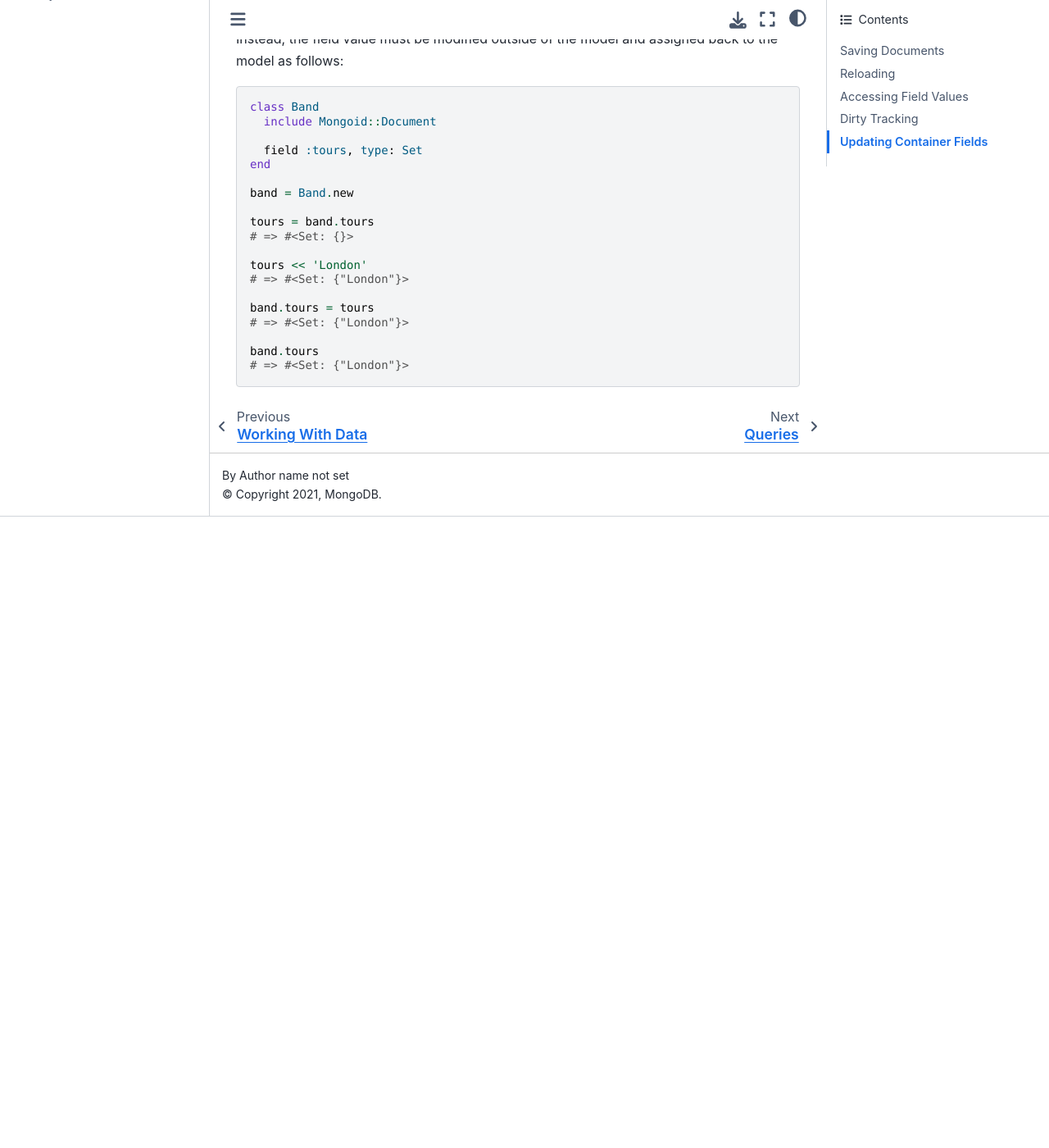
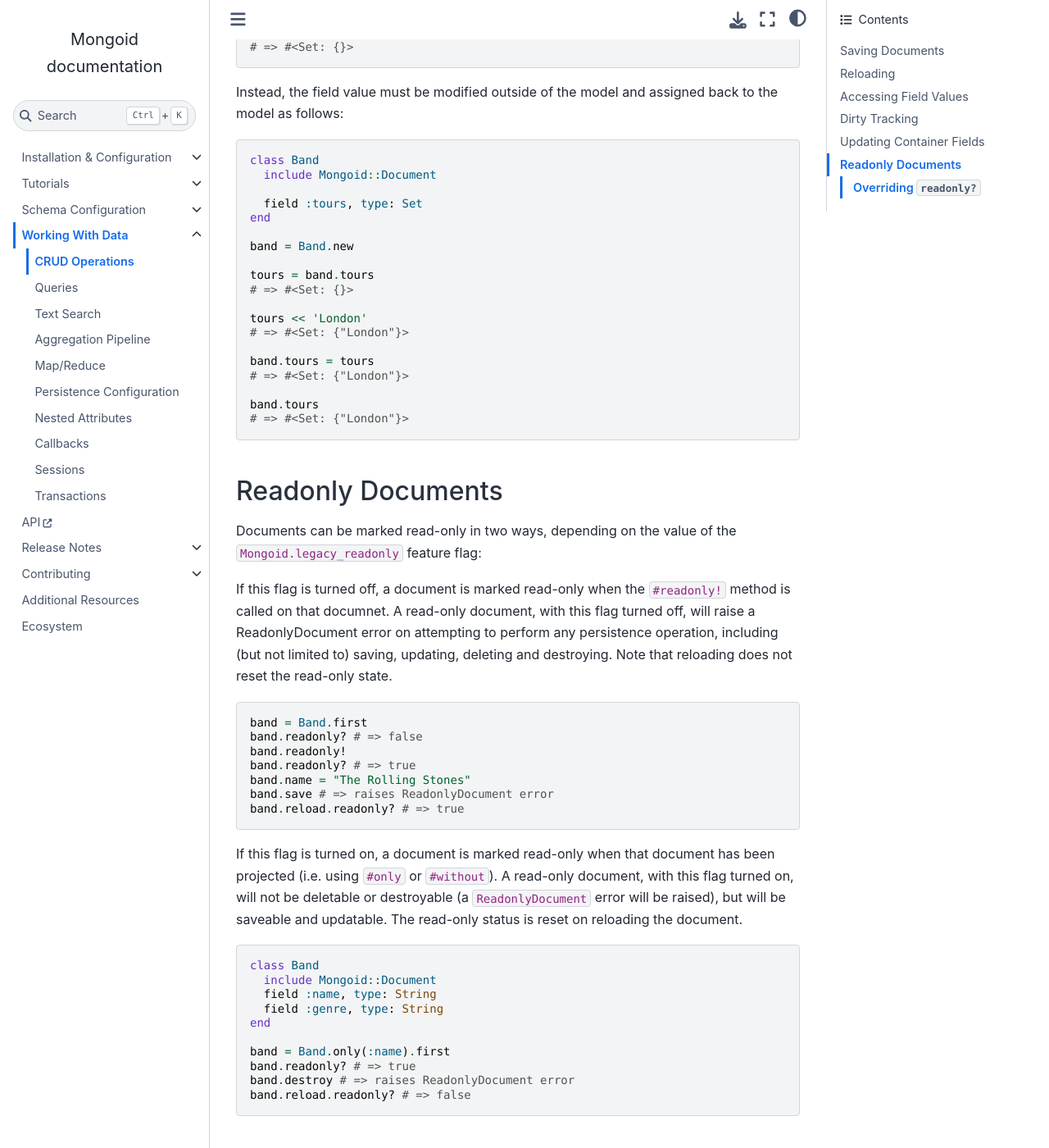
Before and after one commit to i80and/docs-mongoid, a Sphinx documentation site: the page built from docs/reference/crud.txt, in a window 1280 px wide and 1400 px high, scrolled down 18134 px. Shown: the whole window at 82% size. Built offline with Sphinx 7.4.7 and the Sphinx Book theme 1.1.4, drawn with Linux system fonts in a browser that asks for light colours; cross-references to code outside the pages are shown as plain code; before the commit the page ends 18764 px from its top, so only the background shows below that; some of the changed text lies outside the part shown.

Commit message:
MONGOID-5474/MONGOID-5478 add docs and release notes (#5457)
* MONGOID-5474 add docs and release notes

* MONGOID-5474 use read-only

* MONGOID-5474 add configuration docs

* MOGOID-5474 switch order of flag docs

* add MONGOID-5477 use case

```diff
--- a/docs/reference/crud.txt
+++ b/docs/reference/crud.txt
@@ -974,3 +974,69 @@ back to the model as follows:
 
   band.tours
   # => #<Set: {"London"}>
+
+
+.. _readonly-documents:
+
+Readonly Documents
+==================
+
+Documents can be marked read-only in two ways, depending on the value of the
+``Mongoid.legacy_readonly`` feature flag:
+
+If this flag is turned off, a document is marked read-only when the ``#readonly!``
+method is called on that documnet. A read-only document, with this flag turned off,
+will raise a ReadonlyDocument error on attempting to perform any persistence
+operation, including (but not limited to) saving, updating, deleting and
+destroying. Note that reloading does not reset the read-only state.
+
+.. code:: ruby
+
+  band = Band.first
+  band.readonly? # => false
+  band.readonly!
+  band.readonly? # => true
+  band.name = "The Rolling Stones"
+  band.save # => raises ReadonlyDocument error
+  band.reload.readonly? # => true
+
+If this flag is turned on, a document is marked read-only when that document
+has been projected (i.e. using ``#only`` or ``#without``). A read-only document,
+with this flag turned on, will not be deletable or destroyable (a
+``ReadonlyDocument`` error will be raised), but will be saveable and updatable.
+The read-only status is reset on reloading the document.
+
+.. code:: ruby
+
+  class Band
+    include Mongoid::Document
+    field :name, type: String
+    field :genre, type: String
+  end
+
+  band = Band.only(:name).first
+  band.readonly? # => true
+  band.destroy # => raises ReadonlyDocument error
+  band.reload.readonly? # => false
+
+
+Overriding ``readonly?``
+------------------------
+
+Another way to make a document read-only is by overriding the readonly? method:
+
+.. code:: ruby
+
+  class Band
+    include Mongoid::Document
+    field :name, type: String
+    field :genre, type: String
+
+    def readonly?
+      true
+    end
+  end
+
+  band = Band.first
+  band.readonly? # => true
+  band.destroy # => raises ReadonlyDocument error
--- a/docs/reference/fields.txt
+++ b/docs/reference/fields.txt
@@ -1648,7 +1648,7 @@ Assignments to read-only attributes using their setters will be ignored:
   # => "The Rolling Stones"
 
 Calls to atomic persistence operators, like ``bit`` and ``inc``, will persist
-changes to readonly fields.
+changes to read-only fields.
 
 Timestamp Fields
 ================
```
Also changed, not shown: docs/reference/configuration.txt (+11 -0 lines), docs/release-notes/mongoid-8.1.txt (+41 -0 lines).
